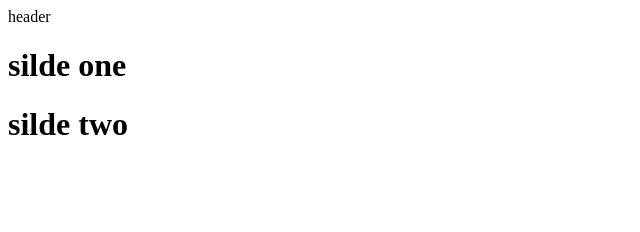
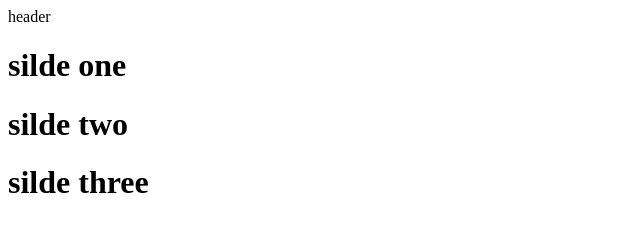
Before and after one commit to salah2918/git-project-one, a plain HTML site: page index.html in a window 1280 px wide. Shown: the whole page, without its empty margins (0-640 px from the left). Drawn offline with Linux system fonts and the light colour scheme.

Commit message:
ss update

```diff
--- a/index.html
+++ b/index.html
@@ -12,6 +12,8 @@
     <div class="slider">
         <h1>silde one</h1>
         <h1>silde two</h1>
+        <h1>silde three</h1>
+
     </div>
 
 </body>
```
